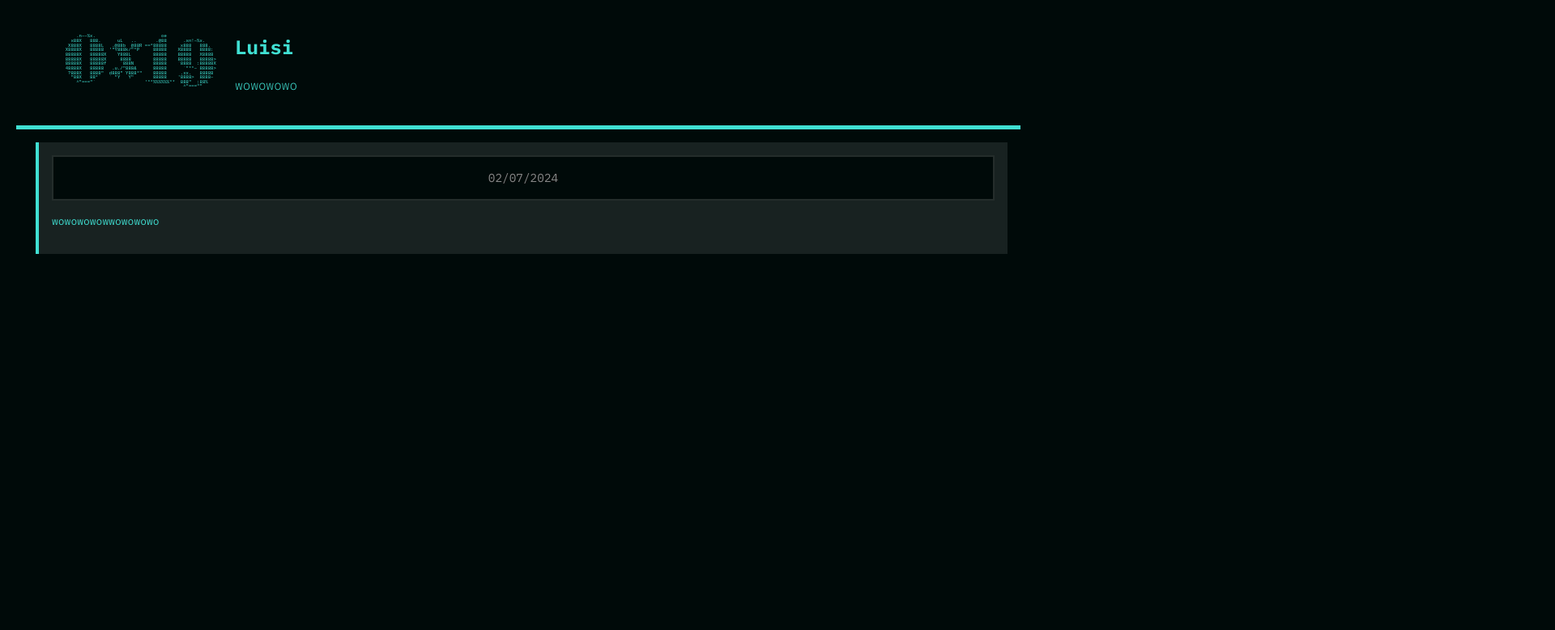
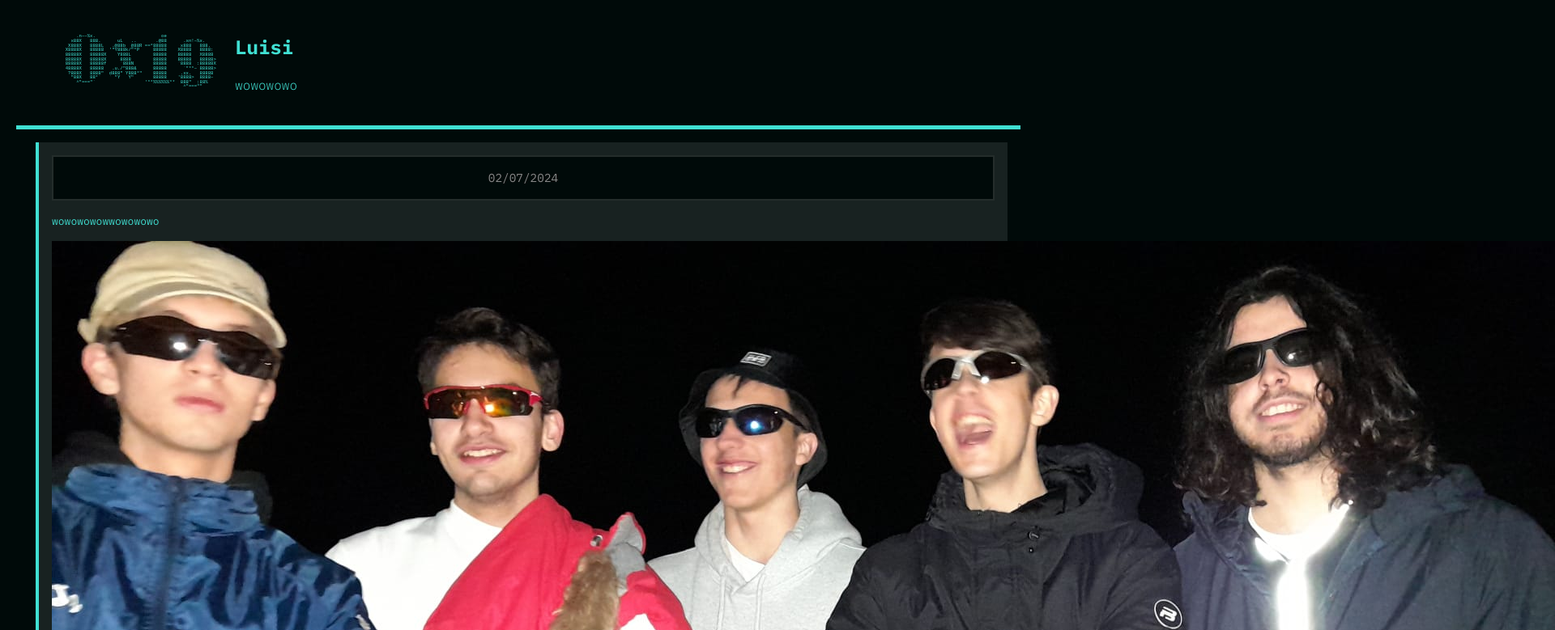
Before and after one commit to Luisfueg/Luisfueg.github.io, a plain HTML site: page index.html in a window 1280 px wide. Shown: the part 17-796 px from the top of the page at 81% size, 1920 px wide, since content can reach past the window. Drawn offline with Linux system fonts and the light colour scheme.

Commit message:
Update index.html

```diff
--- a/index.html
+++ b/index.html
@@ -52,6 +52,7 @@
                 <p class="post-meta">02/07/2024</p>
             </header>
             <p>wowowowowwowowowo </p>
+            <img src="longAgo.jpeg" >
         </article>
 
 
```
